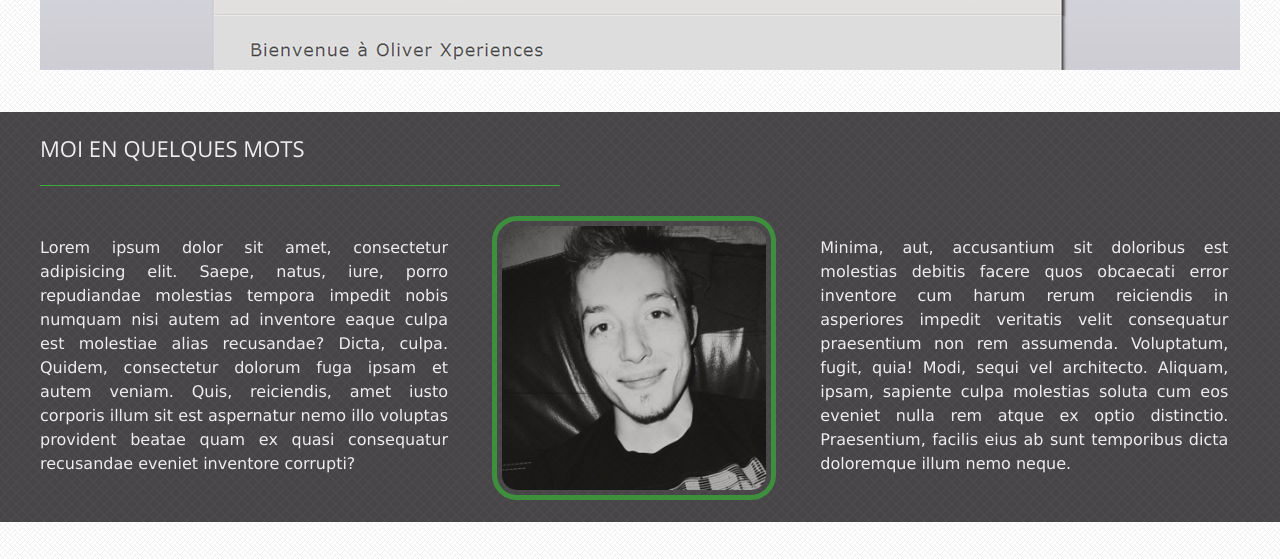
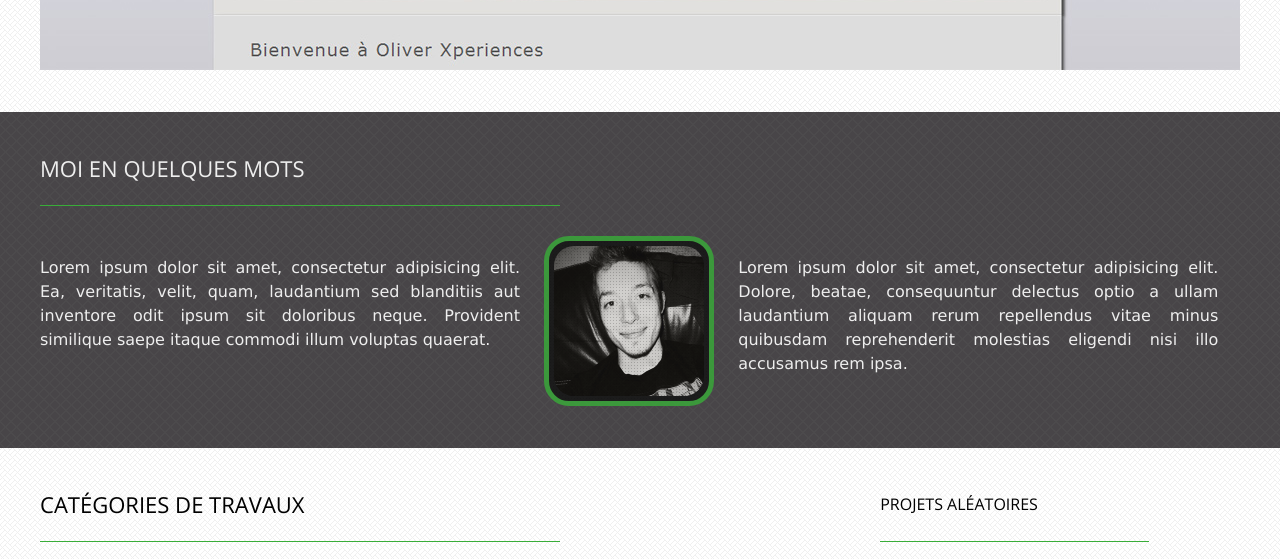
Before and after one commit to damienroelens/Porte-folio, a plain HTML site: page Template - Portefolio/index.html in a window 1280 px wide. Shown: the part 610-1169 px from the top of the page. Drawn offline with Linux system fonts and the light colour scheme.

Commit message:
save 15h 13/10

```diff
--- a/Template - Portefolio/css/style.scss
+++ b/Template - Portefolio/css/style.scss
@@ -40,7 +40,11 @@ h1{
 	background-image:url(../img/logoc.png);
 	background-repeat: no-repeat;
 	background-position: 0px 20px;
-	padding-left:120px;
+
+	&>a{
+		display:block;
+		padding-left:120px;
+	}
 }
 
 h1+p{
@@ -158,14 +162,15 @@ section{
 	& h3{
 		border-bottom:1px solid #39AD39;
 		width:500px;
-		margin:20px 0px 30px;
+		margin:0px 0px 30px;
 		text-transform: uppercase;
+		padding-top:0;
 	}
 	& h4{
-		padding:20px 0px 20px 0px;
+		padding:0px 0px 20px 0px;
 		border-bottom:1px solid #39AD39;
 		width:80%;
-		margin:20px 0px 30px;
+		margin:0px 0px 30px;
 		text-transform: uppercase;
 		line-height: 33px;
 		vertical-align: bottom;
@@ -257,31 +262,49 @@ section#present{
 
 	background: #484548 url(../img/stripe.png);
 	color:#eee;
-	padding-bottom:20px;
+	padding-bottom:40px;
+	padding-top:40px;
 
-	& img{
+	& div.presimg{
 		display:inline-block;
-		padding:5px;
+		opacity:0.8;
+		position:relative;
+		margin:0;
+		padding:0;
+		background-color: #111;
 		border-radius: 25px;
-		width:22%;
-		height:22%;
 		border:5px solid #39AD39;
-		opacity:0.7;
-		filter: url(../img/squairy_light.png);
+		& img{
+			padding:5px;
+			border-radius: 25px;
+			display: block;
+			width: 150px;
+			height: 150px;
+		}
 	}
 	& p{
-		width:34%;
+		width:40%;
 		display: inline-block;
 		line-height: 1.5;
-		margin-right:40px;
+		margin-right:20px;
 		text-align: justify;
 		vertical-align: top;
 		margin-top:20px;
 	}
-	& img+p{
+	& div+p{
 
-		margin-left:40px;
+		margin-left:20px;
 		margin-right: 0;
+	}
+	& div.trame{
+		border-radius: 25px;
+		position: absolute;
+		top: 0;
+		left: 0;
+		height: 100%;
+		width: 100%;
+		background: url('../img/trame.png');
+		z-index: 10;
 	}
 }
 
--- a/Template - Portefolio/index.html
+++ b/Template - Portefolio/index.html
@@ -57,12 +57,13 @@
 	<section id="present">
 		<div class="contain">
 			<h3>Moi en quelques mots</h3>
-			<p><span>Lorem ipsum dolor sit amet, consectetur adipisicing elit. Saepe, natus, iure, porro repudiandae molestias tempora impedit nobis numquam nisi autem ad inventore eaque culpa est molestiae alias recusandae? Dicta, culpa.</span>
-			<span>Quidem, consectetur dolorum fuga ipsam et autem veniam. Quis, reiciendis, amet iusto corporis illum sit est aspernatur nemo illo voluptas provident beatae quam ex quasi consequatur recusandae eveniet inventore corrupti?</span>
+			<p>Lorem ipsum dolor sit amet, consectetur adipisicing elit. Ea, veritatis, velit, quam, laudantium sed blanditiis aut inventore odit ipsum sit doloribus neque. Provident similique saepe itaque commodi illum voluptas quaerat.
 			</p>
-			<img src="./img/me.jpg" alt="Photo Damien Roelens" />
-			<p><span>Minima, aut, accusantium sit doloribus est molestias debitis facere quos obcaecati error inventore cum harum rerum reiciendis in asperiores impedit veritatis velit consequatur praesentium non rem assumenda. Voluptatum, fugit, quia!</span>
-			<span>Modi, sequi vel architecto. Aliquam, ipsam, sapiente culpa molestias soluta cum eos eveniet nulla rem atque ex optio distinctio. Praesentium, facilis eius ab sunt temporibus dicta doloremque illum nemo neque.</span></p>
+			<div class="presimg">
+				<img src="./img/me.jpg" alt="Photo Damien Roelens" />
+				<div class="trame"></div>
+			</div>
+			<p>Lorem ipsum dolor sit amet, consectetur adipisicing elit. Dolore, beatae, consequuntur delectus optio a ullam laudantium aliquam rerum repellendus vitae minus quibusdam reprehenderit molestias eligendi nisi illo accusamus rem ipsa.</p>
 		</div>
 	</section>
 	<section id="catwork">
```
Also changed, not shown: Template - Portefolio/css/style.css, Template - Portefolio/img/squairy_light.png (deleted), Template - Portefolio/img/trame.png (added).
